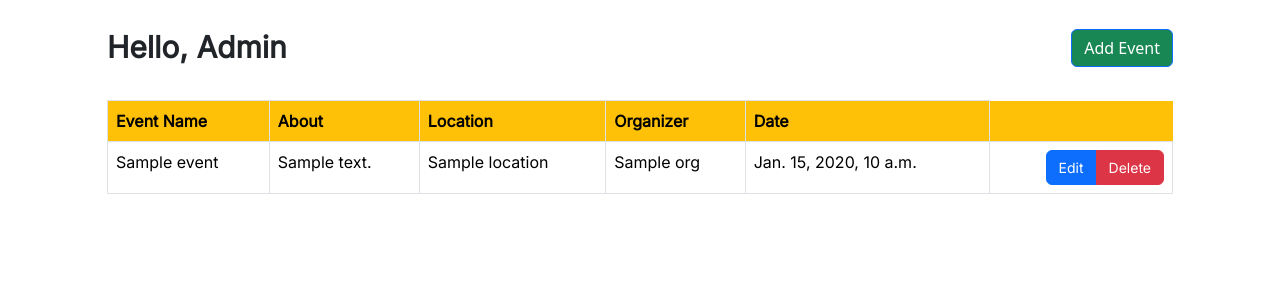
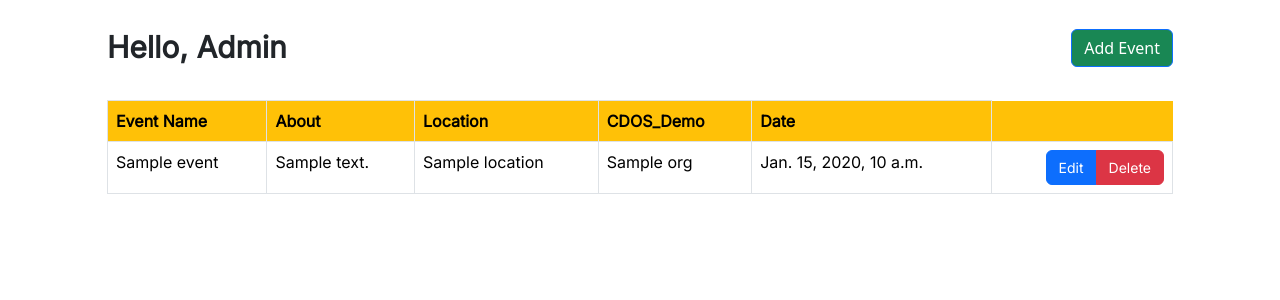
Before and after one commit to Project-NCI/DevOpsSec, a Django app: template DublinEvent/templates/adminhome.html in a window 1280 px wide. Shown: the part 74-374 px from the top of the page. Run offline with Django 3.2, Linux system fonts and the light colour scheme; the template is opened without the code that fills it: most values are stand-ins (such as "Sample title", 1, 10 or a date in 2020); some libraries are stand-ins or nearby versions.

Commit message:
TestDeploy

```diff
--- a/DublinEvent/templates/adminhome.html
+++ b/DublinEvent/templates/adminhome.html
@@ -28,7 +28,7 @@
                             <th style="background: var(--bs-yellow);border-width: 1px;">Event Name</th>
                             <th style="background: var(--bs-yellow);border-width: 1px;">About</th>
                             <th style="background: var(--bs-yellow);border-width: 1px;">Location</th>
-                            <th style="background: var(--bs-yellow);border-width: 1px;">Organizer</th>
+                            <th style="background: var(--bs-yellow);border-width: 1px;">CDOS_Demo</th>
                             <th style="background: var(--bs-yellow);border-width: 1px;">Date</th>
                             <th style="background: var(--bs-yellow);"></th>
                         </tr>
```
